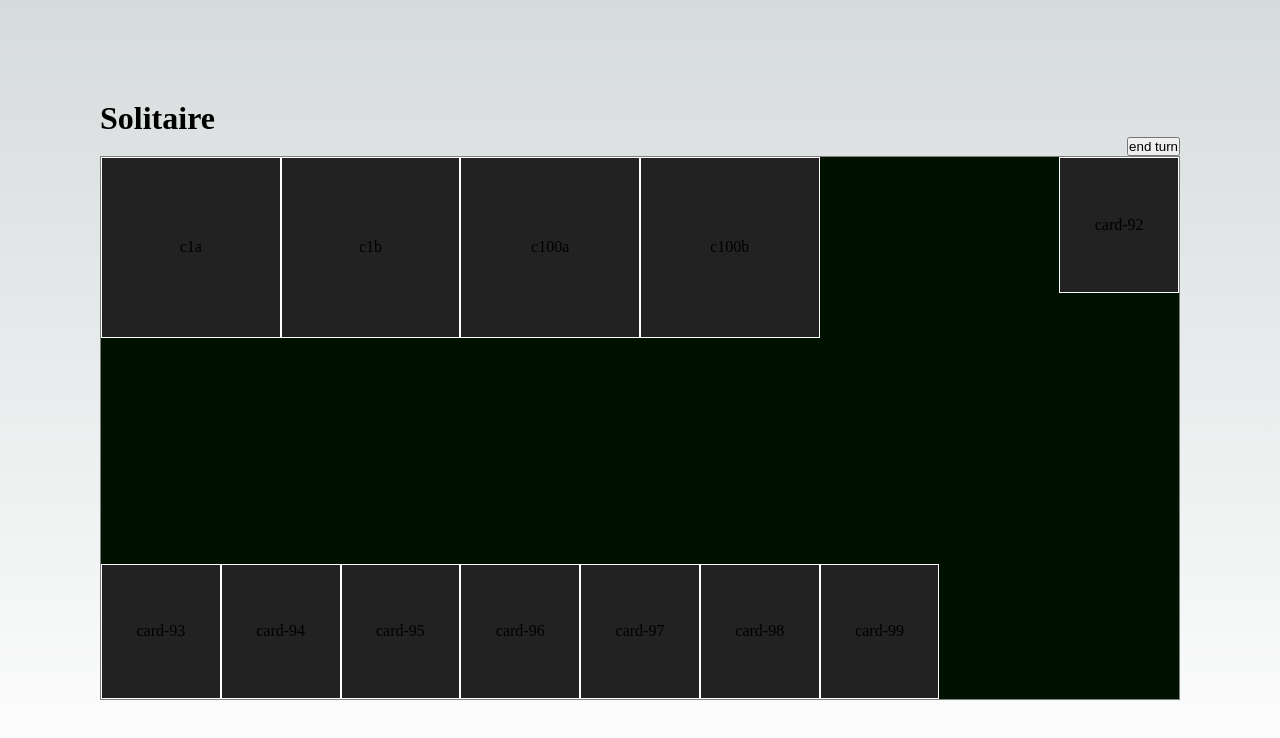
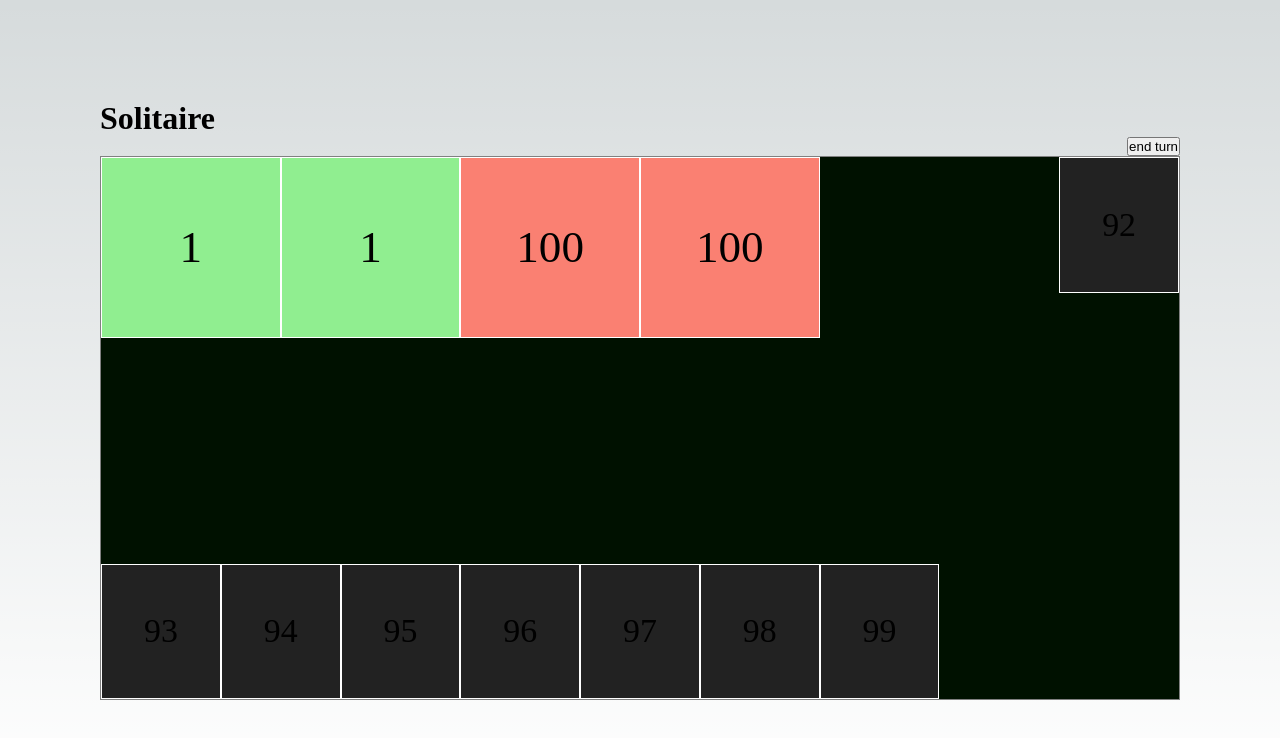
Before and after one commit to mpaulweeks/pandasaurus-game, a Next.js app: page /solitaire in a window 1280 px wide. Shown: the top 738 px of the page. Built offline with nearby package versions, Linux system fonts and the light colour scheme.

Commit message:
style cards

```diff
--- a/src/views/CardView.module.css
+++ b/src/views/CardView.module.css
@@ -11,7 +11,7 @@
 
   position: absolute;
 
-  transition-property: top, bottom, left, right, width, height;
+  transition-property: top, bottom, left, right, width, height, color;
   transition-duration: 1s;
   transition-timing-function: ease-out;
 }
--- a/src/views/CardView.tsx
+++ b/src/views/CardView.tsx
@@ -24,18 +24,28 @@ export const CardView = (props: {
 
   const absolutePositioning: CSSProperties = {
     [CardLocation.Board]: {
+      fontSize: `${largeCard.height/4}px`,
       top: 0,
       left: `${0 + props.state.position * largeCard.width}px`,
       width: `${largeCard.width}px`,
       height: `${largeCard.height}px`,
+      ...(props.state.position < 2 ? {
+        color: 'black',
+        backgroundColor: 'lightgreen',
+      } : {
+        color: 'black',
+        backgroundColor: 'salmon',
+      }),
     },
     [CardLocation.Hand]: {
+      fontSize: `${smallCard.height/4}px`,
       top: `${bounding.height - smallCard.height}px`,
       left: `${0 + props.state.position * (smallCard.width)}px`,
       width: `${smallCard.width}px`,
       height: `${smallCard.height}px`,
     },
     [CardLocation.Deck]: {
+      fontSize: `${smallCard.height/4}px`,
       top: 0,
       left: `${bounding.width - smallCard.width}px`,
       width: `${smallCard.width}px`,
@@ -55,7 +65,7 @@ export const CardView = (props: {
       onClick={props.onClick}
       style={override}
     >
-     {props.state.data.cid}
+     {props.state.data.value}
     </div>
   );
 }
```
